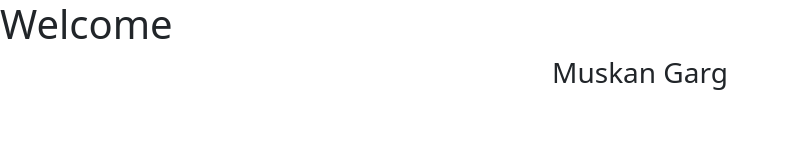
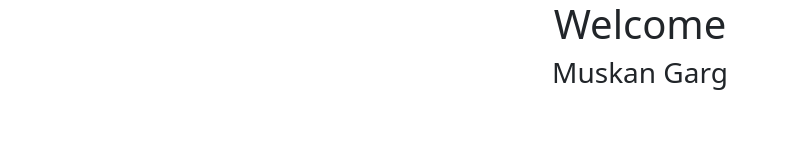
Before and after one commit to muskangarg03/WebDebExam3.github.io, a plain HTML site: page index.html in a window 1280 px wide. Shown: the whole page, without its empty margins (0-788 px from the left). Drawn offline with nearby package versions, Linux system fonts and the light colour scheme.

Commit message:
Update index.html

```diff
--- a/index.html
+++ b/index.html
@@ -6,7 +6,7 @@
 <body>
 <script src='https://cdn.jsdelivr.net/npm/@popperjs/core@2.11.5/dist/umd/popper.min.js'></script>
 <script src='https://cdn.jsdelivr.net/npm/bootstrap@5.2.0-beta1/dist/js/bootstrap.bundle.min.js'></script>
-<h1> <centr>Welcome</centr></h1>
+<h1> <center>Welcome</center></h1>
 <h3><center>Muskan Garg</center></h3>
 
 
```
